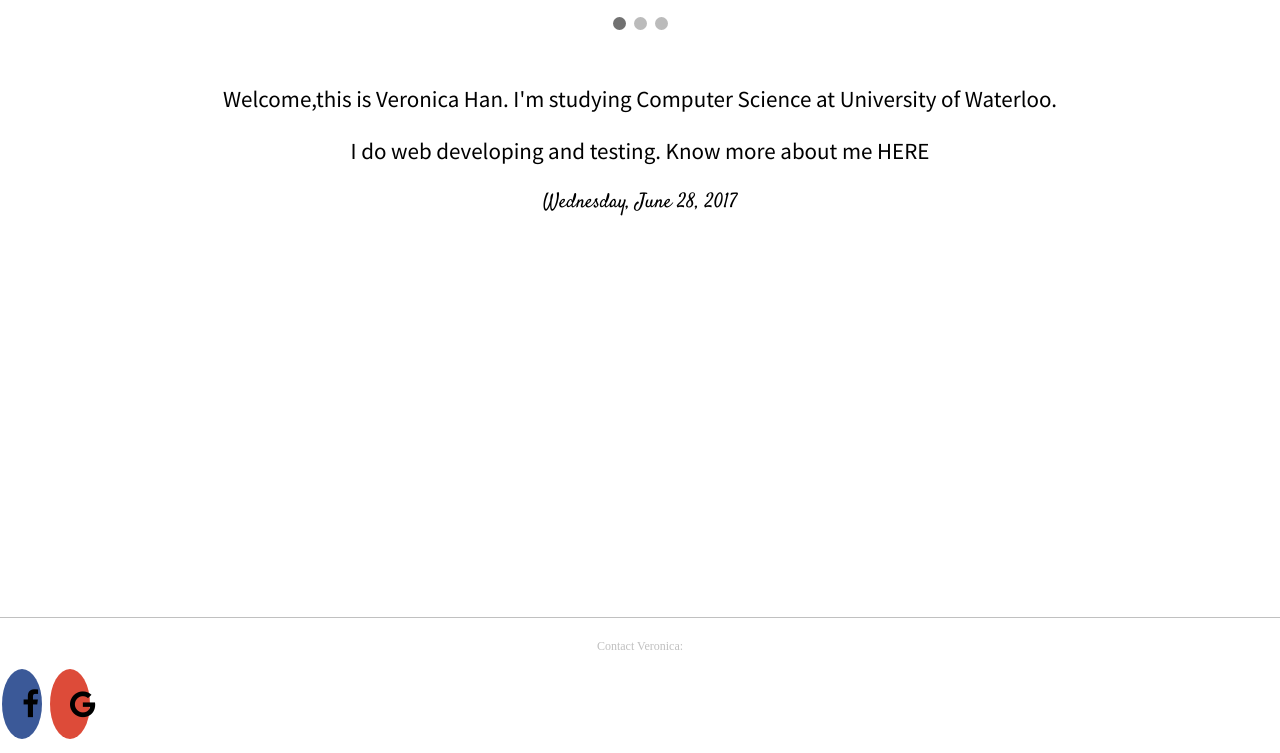
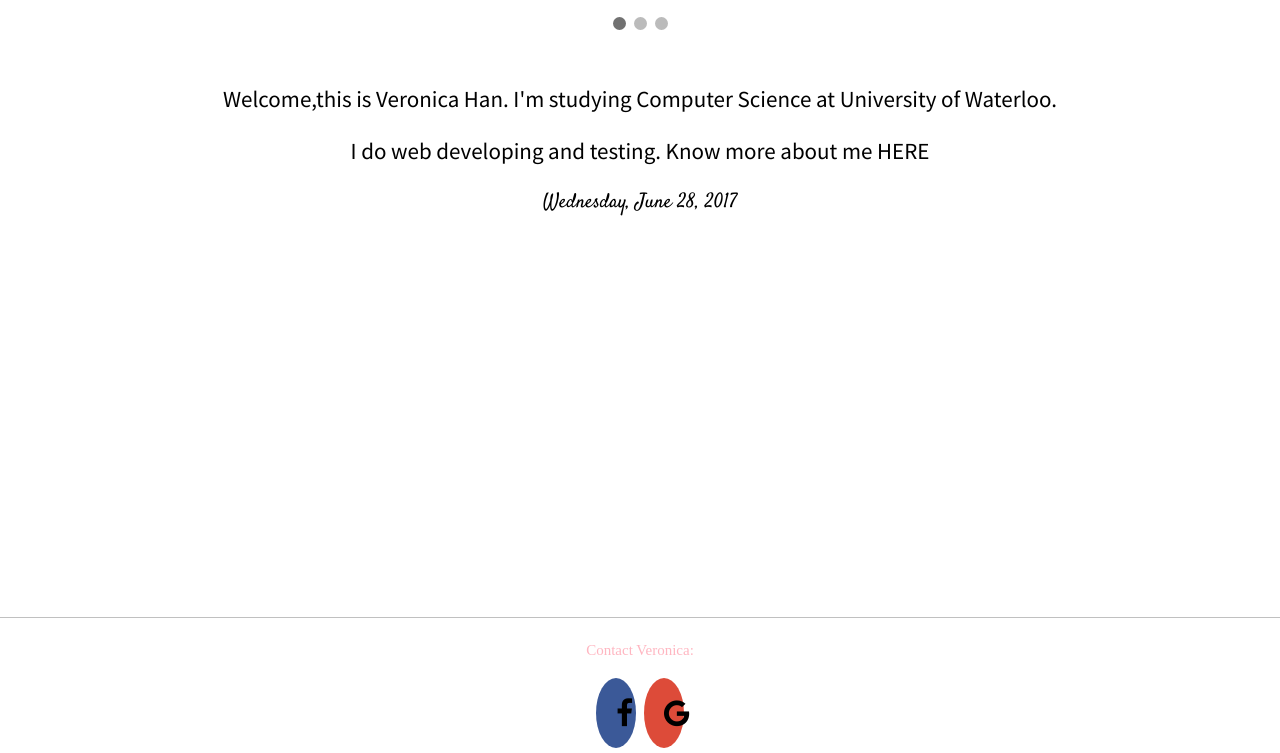
Before and after one commit to topveronicaa/topveronicaa.github.io, a Jekyll site: the page built from index.html, in a window 1280 px wide. Shown: the part 618-1371 px from the top of the page. Built offline with Jekyll 4.4.1, drawn with Linux system fonts in a browser that asks for light colours; some web fonts are replaced.

Commit message:
Update footer.html

```diff
--- a/_includes/footer.html
+++ b/_includes/footer.html
@@ -13,15 +13,15 @@ padding-top: 10px;
 p.footer {
 text-align: center;
 font-family: "Ayuthaya";
-font-size: 12px;
-color: silver;
+font-size: 15px;
+color: Lightpink;
 line-height: 1em;
 }
 
   .fa {
   padding: 20px;
   font-size: 30px;
-  width: 30px;
+  width: 15px;
   text-align: center;
   text-decoration: none;
   margin: 5px 2px;
@@ -48,8 +48,8 @@ line-height: 1em;
 
 <div class="footer">
 <p class="footer">Contact Veronica:</p>
-  <a href="#" class="fa fa-facebook"></a>
-  <a href="mailto:veronicahan98@gmail.com" target = "_blank" class="fa fa-google"></a>
+  <center><a href="#" class="fa fa-facebook"></a>
+  <a href="mailto:veronicahan98@gmail.com" target = "_blank" class="fa fa-google"></a></center>
 </div>
 
 </body>
```
